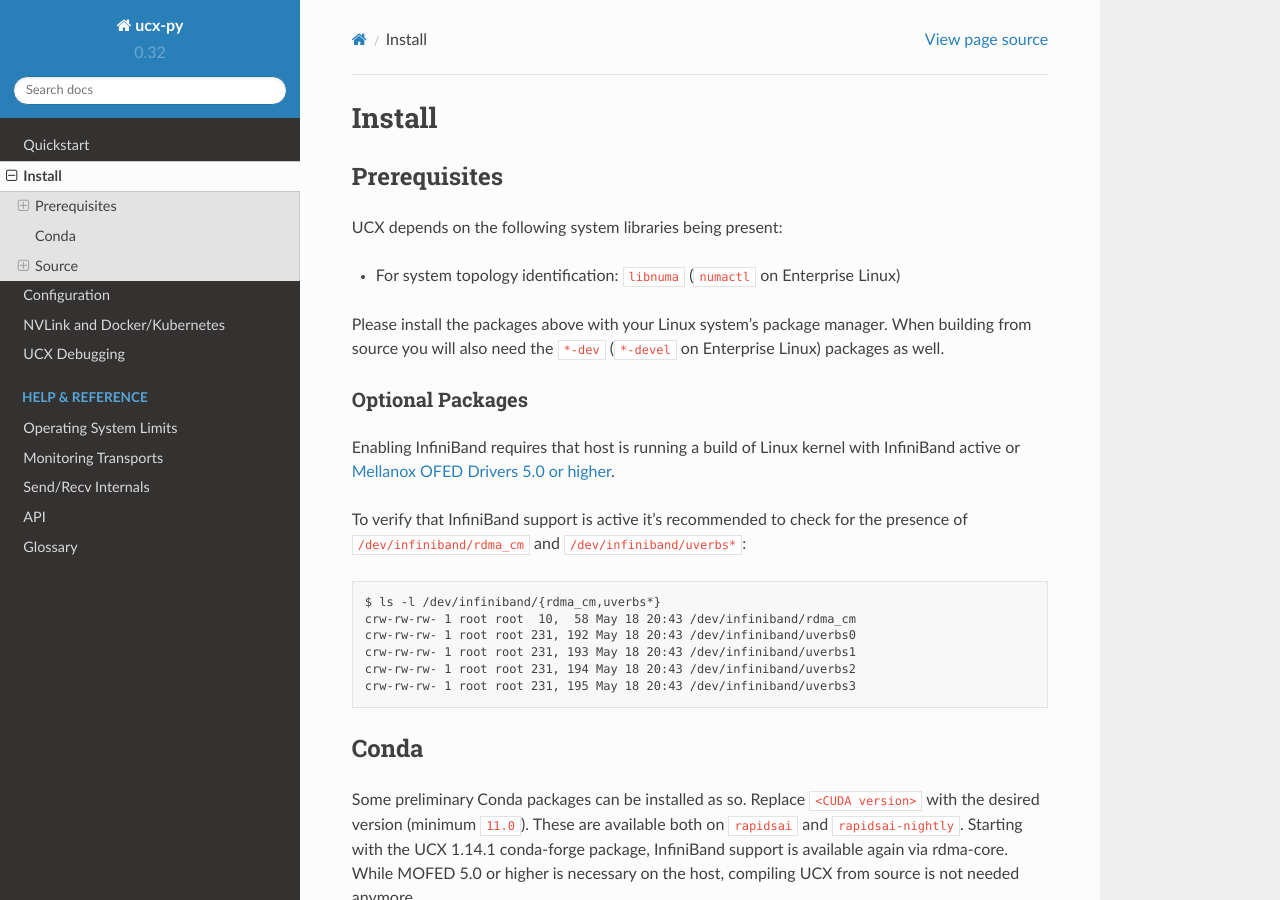
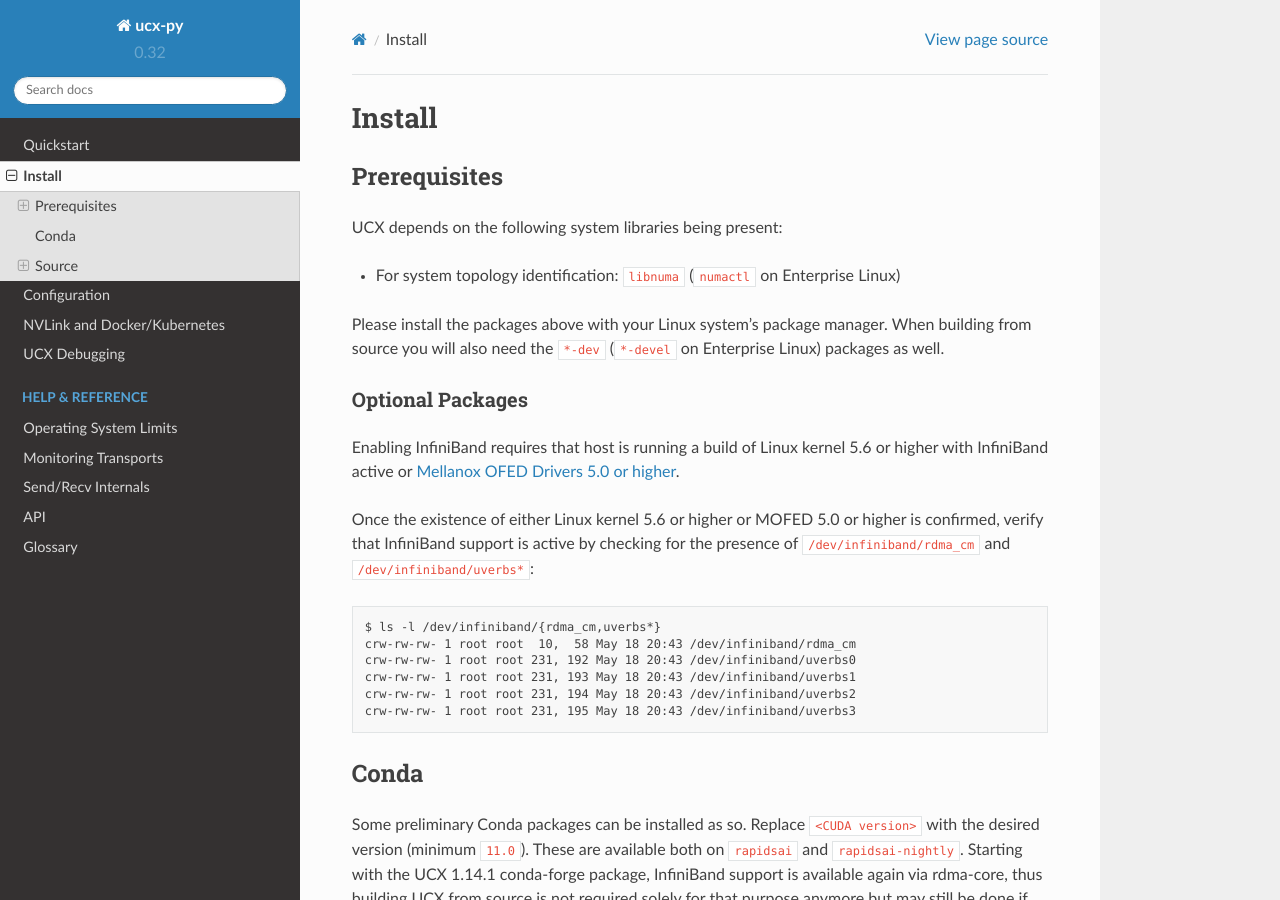
Before and after one commit to rapidsai/ucx-py, a Sphinx documentation site: the page built from docs/source/install.rst, in a window 1280 px wide and 900 px high. Built offline with Sphinx 7.4.7 and the Read the Docs theme 2.0.0, drawn with Linux system fonts in a browser that asks for light colours; some of the changed text lies outside the part shown.

Commit message:
Clarify Linux kernel version and building from source

```diff
--- a/docs/source/install.rst
+++ b/docs/source/install.rst
@@ -15,9 +15,11 @@
 Optional Packages
 ~~~~~~~~~~~~~~~~~
 
-Enabling InfiniBand requires that host is running a build of Linux kernel with InfiniBand active or `Mellanox OFED Drivers 5.0 or higher <https://www.mellanox.com/products/infiniband-drivers/linux/mlnx_ofed>`_.
+Enabling InfiniBand requires that host is running a build of Linux kernel 5.6 or higher with InfiniBand active or
+`Mellanox OFED Drivers 5.0 or higher <https://www.mellanox.com/products/infiniband-drivers/linux/mlnx_ofed>`_.
 
-To verify that InfiniBand support is active it's recommended to check for the presence of ``/dev/infiniband/rdma_cm`` and ``/dev/infiniband/uverbs*``:
+Once the existence of either Linux kernel 5.6 or higher or MOFED 5.0 or higher is confirmed, verify that InfiniBand
+support is active by checking for the presence of ``/dev/infiniband/rdma_cm`` and ``/dev/infiniband/uverbs*``:
 
 ::
 
@@ -35,8 +37,9 @@
 ``<CUDA version>`` with the desired version (minimum ``11.0``). These are
 available both on ``rapidsai`` and ``rapidsai-nightly``. Starting with the
 UCX 1.14.1 conda-forge package, InfiniBand support is available again via
-rdma-core.  While MOFED 5.0 or higher is necessary on the host, compiling UCX
-from source is not needed anymore.
+rdma-core, thus building UCX from source is not required solely for that
+purpose anymore but may still be done if desired (e.g., to test for new
+capabilities or bug fixes).
 
 With GPU support (UCX 1.14.0 and higher):
 
```
